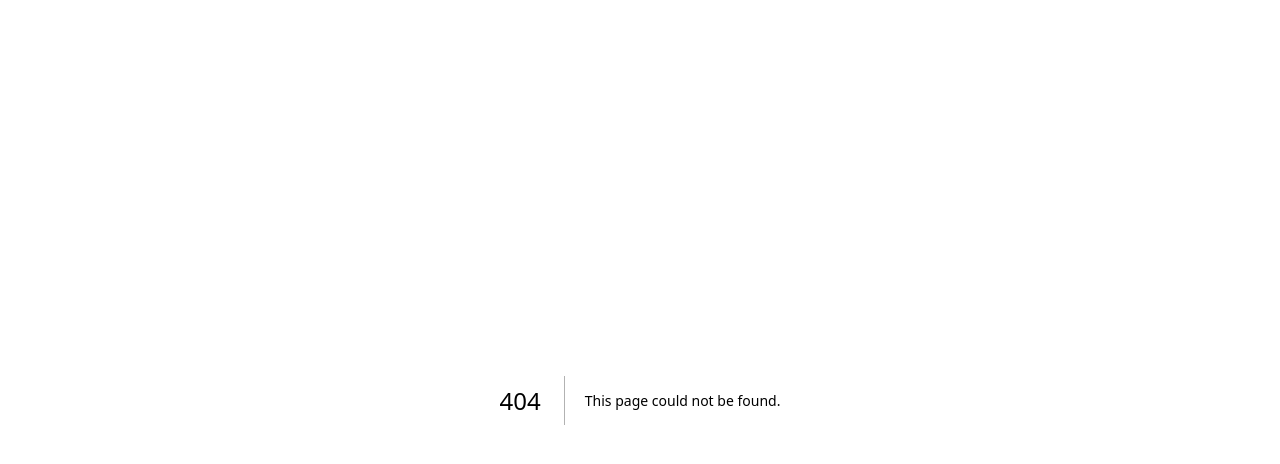
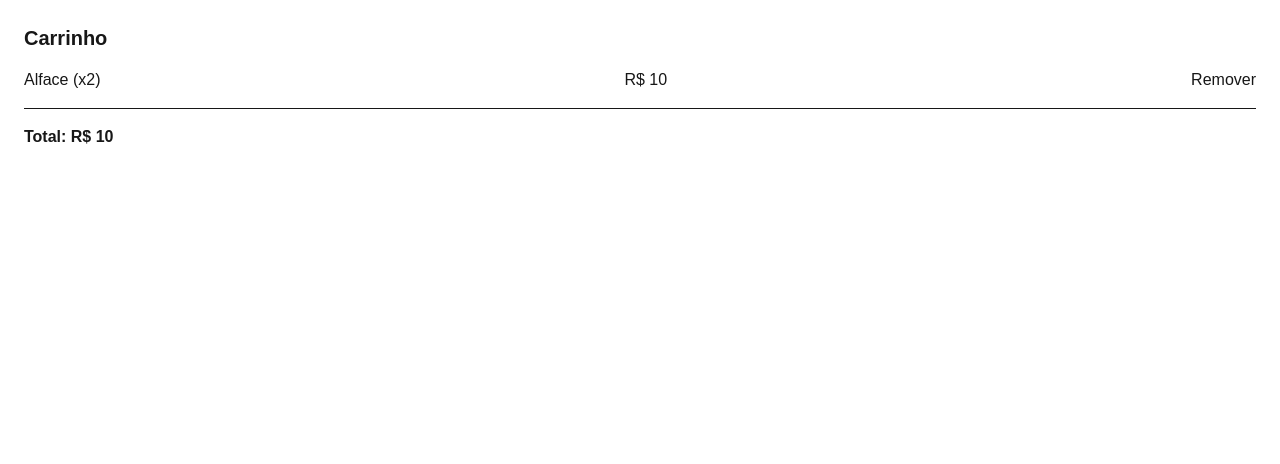
Before and after one commit to filipehcunha/agrolinq, a Next.js app: page /dashboard/carrinho in a window 1280 px wide. Before the commit this address had no page. Shown: the top 464 px of the page. Built offline with nearby package versions, Linux system fonts and the light colour scheme.

Commit message:
Create page.tsx

```diff
--- /dev/null
+++ b/app/dashboard/carrinho/page.tsx
@@ -0,0 +1,35 @@
+"use client";
+
+import { useState } from "react";
+
+export default function Carrinho() {
+  const [itens, setItens] = useState([
+    { id: "1", nome: "Alface", preco: 5, qtd: 2 },
+  ]);
+
+  const total = itens.reduce(
+    (sum, i) => sum + i.preco * i.qtd,
+    0
+  );
+
+  function remover(id: string) {
+    setItens(itens.filter(i => i.id !== id));
+  }
+
+  return (
+    <div className="p-6">
+      <h1 className="text-xl font-semibold mb-4">Carrinho</h1>
+
+      {itens.map(i => (
+        <div key={i.id} className="flex justify-between mb-2">
+          <span>{i.nome} (x{i.qtd})</span>
+          <span>R$ {i.preco * i.qtd}</span>
+          <button onClick={() => remover(i.id)}>Remover</button>
+        </div>
+      ))}
+
+      <hr className="my-4" />
+      <div className="font-bold">Total: R$ {total}</div>
+    </div>
+  );
+}
```
